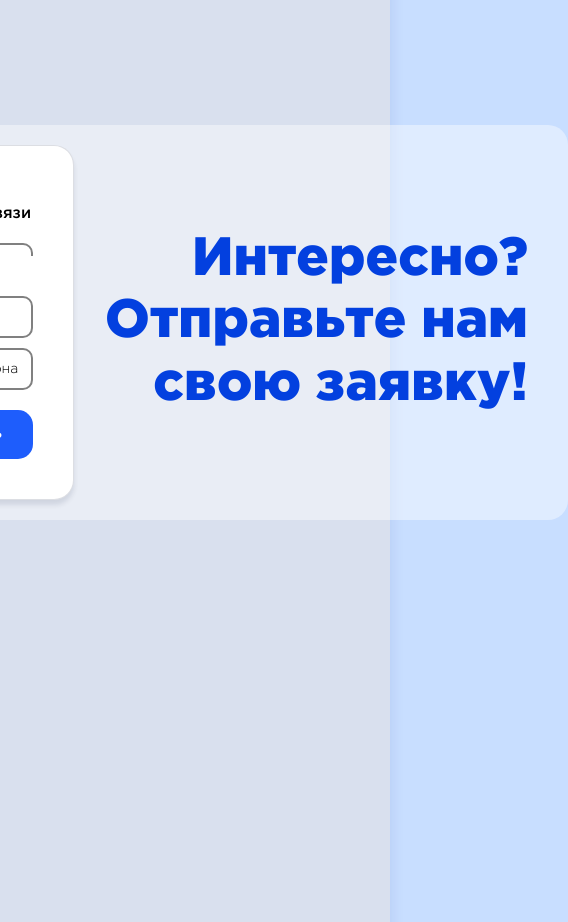
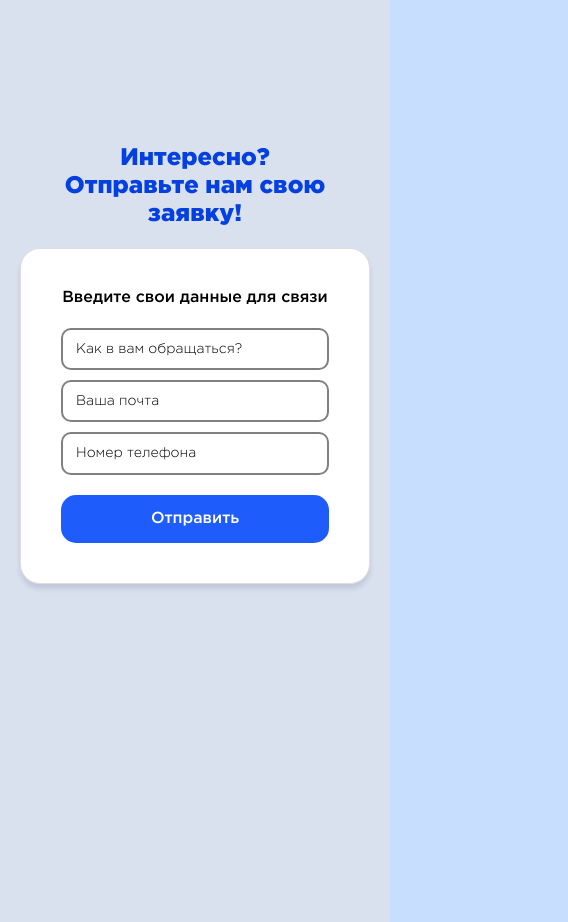
Before and after one commit to TheNeyre/fidelis, a React (Create React App) app: page / in a window 390 px wide. Shown: the part 3660-4582 px from the top of the page, 568 px wide, since content can reach past the window. Built offline with nearby package versions, Linux system fonts and the light colour scheme; no server answers.

Commit message:
add adaptive for form

```diff
--- a/src/pages/main/components/form/component.module.scss
+++ b/src/pages/main/components/form/component.module.scss
@@ -13,11 +13,12 @@
     background-color: rgba(255, 255, 255, 0.425);
     padding: 20px;
     border-radius: 20px;
+    margin: 20px 40px;
     .bitrixFormTitle {
       font-size: 54px;
       font-family: "main";
       font-weight: bold;
-      max-width: 800px;
+      max-width: 600px;
       text-align: right;
       color: var(--color-main);
       margin-right: 20px;
@@ -120,3 +121,47 @@
     }
   }
 }
+@media screen and (max-width: 1200px) {
+  .bitrixFormContainer {
+    .bitrixFormContainerContent {
+      padding: 40px;
+      width: auto;
+      flex-direction: column;
+      gap: 20px;
+
+      .bitrixFormTitle {
+        font-size: 24px;
+        text-align: center;
+        margin: 0;
+      }
+    }
+  }
+}
+@media screen and (max-width: 480px) {
+  .bitrixFormContainer {
+    .bitrixFormContainerContent {
+      background: transparent;
+      padding: 0;
+      width: auto;
+      flex-direction: column;
+      gap: 20px;
+
+      .bitrixFormTitle {
+        font-size: 24px;
+        text-align: center;
+        margin: 0;
+      }
+    }
+  }
+}
+@media screen and (max-width: 360px) {
+  .bitrixFormContainer {
+    .bitrixFormContainerContent {
+      margin: 5px;
+      .bitrixForm {
+        padding: 20px;
+        width: auto;
+      }
+    }
+  }
+}
```
